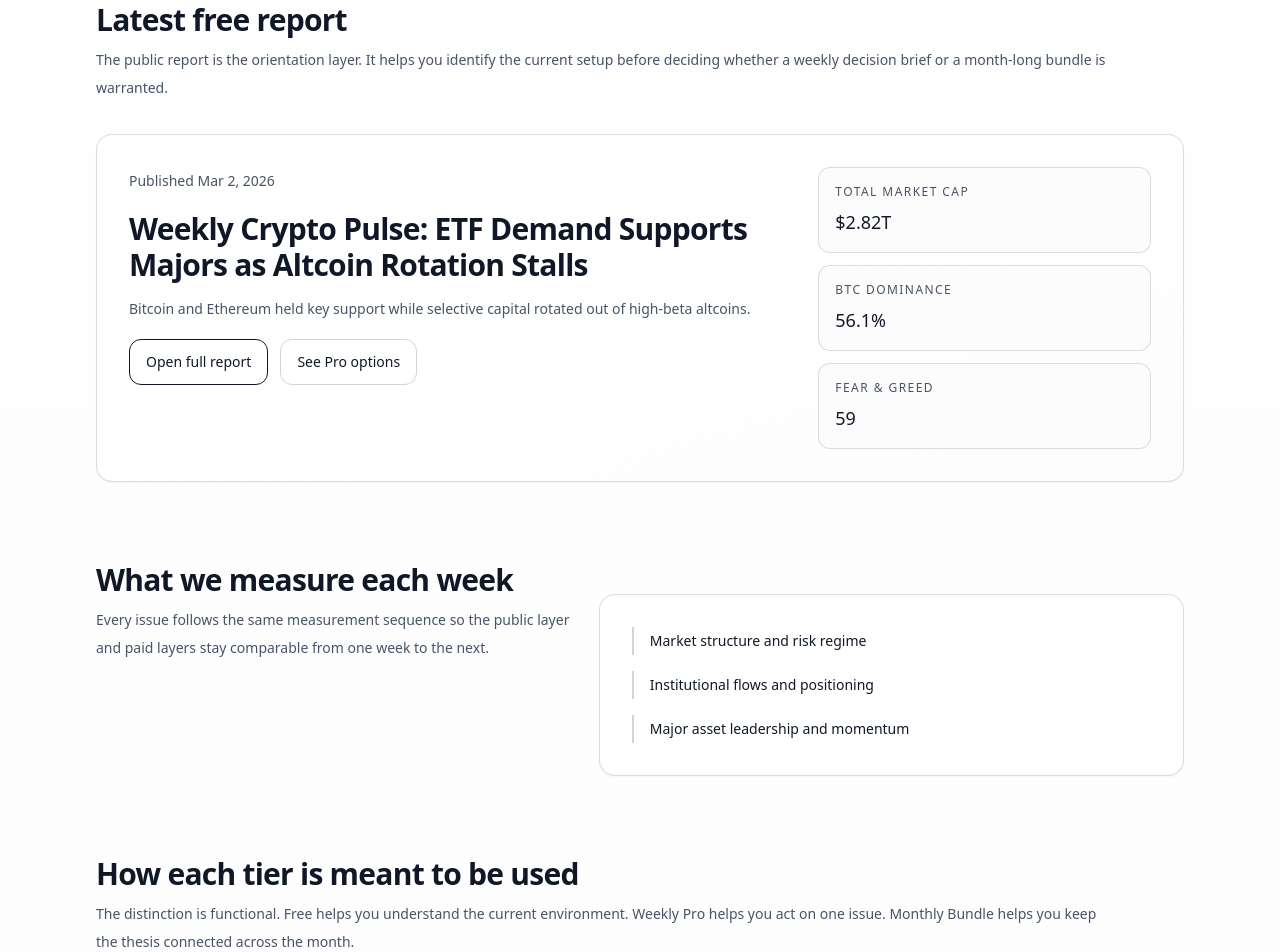
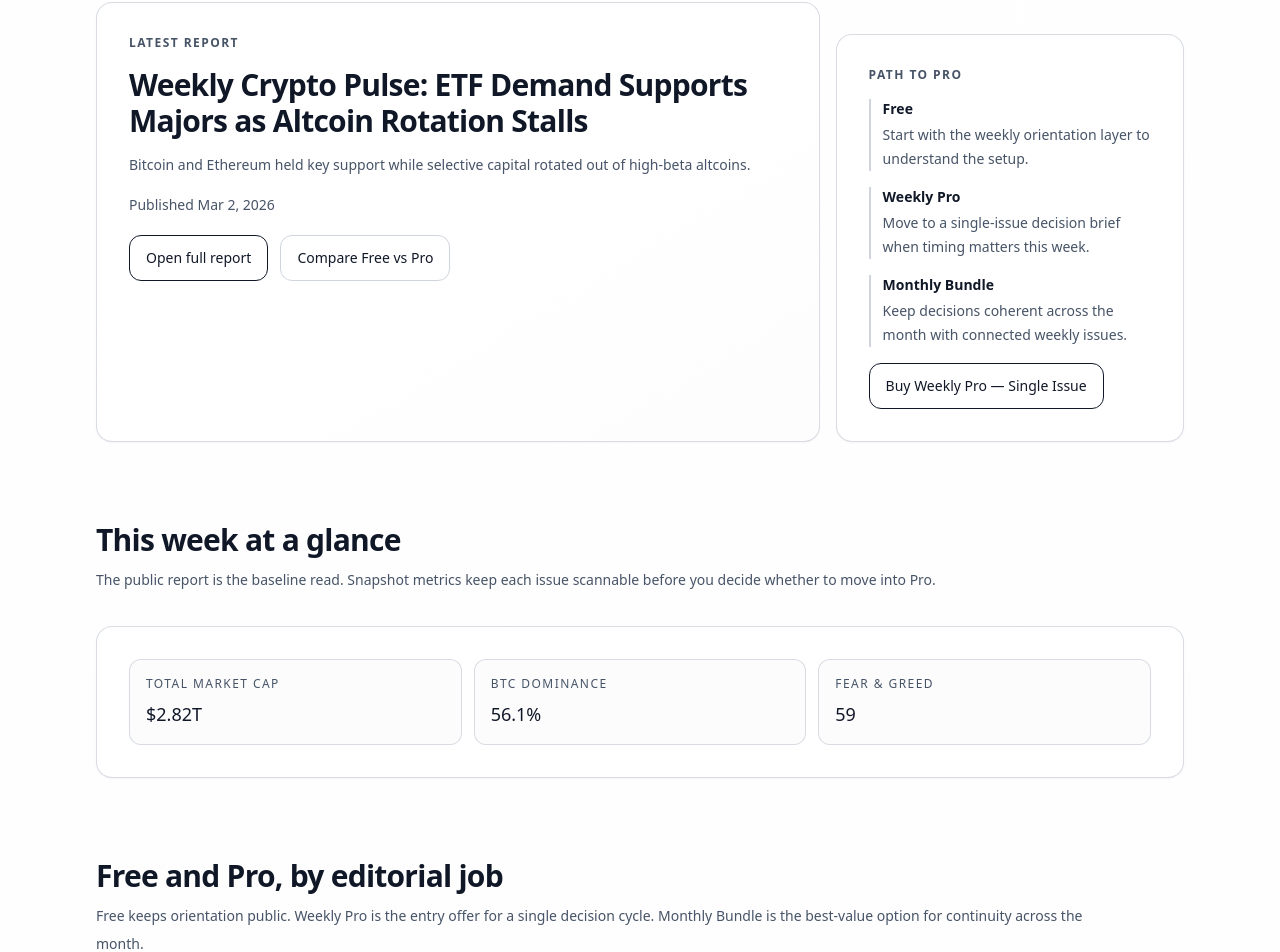
Before and after one commit to castanhf/Weekly-Crypto-Pulse, a Next.js app: page / in a window 1280 px wide. Shown: the part 620-1572 px from the top of the page. Built offline with nearby package versions, Linux system fonts and the light colour scheme; no server answers.

Commit message:
Refine homepage hierarchy and clarify Free-to-Pro path

```diff
--- a/app/page.tsx
+++ b/app/page.tsx
@@ -16,6 +16,21 @@ const METRICS = [
   'Market structure and risk regime',
   'Institutional flows and positioning',
   'Major asset leadership and momentum'
+] as const;
+
+const EDITORIAL_PATH = [
+  {
+    label: 'Free',
+    description: 'Start with the weekly orientation layer to understand the setup.'
+  },
+  {
+    label: 'Weekly Pro',
+    description: 'Move to a single-issue decision brief when timing matters this week.'
+  },
+  {
+    label: 'Monthly Bundle',
+    description: 'Keep decisions coherent across the month with connected weekly issues.'
+  }
 ] as const;
 
 const secondaryCtaClassName =
@@ -56,40 +71,58 @@ export default function HomePage(): JSX.Element {
               Read latest free report
             </Link>
             <Link className={secondaryCtaClassName} href="/pro">
-              Compare paid offers
+              Explore Pro products
             </Link>
           </>
         }
         className="rounded-[2rem] border border-line/80 bg-white px-5 py-6 shadow-[0_20px_50px_rgba(16,24,40,0.06)] sm:px-8 sm:py-8"
-        description="Weekly Crypto Pulse publishes a public market read for orientation, then offers paid products for readers who need a single-week decision brief or month-long follow-through."
+        description="Weekly Crypto Pulse keeps the homepage editorial: one public report for orientation, one paid path for weekly decisions, and one bundle for month-long continuity."
         eyebrow="Weekly crypto research"
-        title="Weekly coverage with a clear ladder from orientation to decision to continuity."
+        title="Read the market setup, then choose the depth you need this week."
       />
 
-      <PageSection aria-labelledby="latest-report-heading">
-        <SectionIntro
-          description="The public report is the orientation layer. It helps you identify the current setup before deciding whether a weekly decision brief or a month-long bundle is warranted."
-          id="latest-report-heading"
-          title="Latest free report"
-        />
-        <SurfaceCard className="space-y-6 bg-gradient-to-br from-white via-white to-paper/80">
-          <div className="grid gap-6 lg:grid-cols-[minmax(0,1.6fr)_minmax(18rem,0.8fr)] lg:items-start">
-            <ContentWidth className="space-y-4" size="feature">
+      <PageSection aria-labelledby="focus-heading" className="grid gap-4 lg:grid-cols-[minmax(0,1.35fr)_minmax(0,0.65fr)] lg:items-stretch">
+        <SurfaceCard className="space-y-4 bg-gradient-to-br from-white via-white to-paper/70">
+          <p className="text-xs font-semibold uppercase tracking-[0.12em] text-muted">Latest report</p>
+          <div className="space-y-3">
+            <h2 className="text-2xl font-semibold tracking-tight sm:text-3xl" id="focus-heading">
+              {latestReport.metadata.title}
+            </h2>
+            <p className="text-sm leading-7 text-muted">{latestReport.metadata.summary}</p>
             <p className="text-sm leading-7 text-muted">Published {formatIsoDate(latestReport.metadata.publishedAt)}</p>
-              <div className="space-y-3">
-                <h3 className="text-2xl font-semibold tracking-tight sm:text-3xl">{latestReport.metadata.title}</h3>
-                <p className="text-sm leading-7 text-muted">{latestReport.metadata.summary}</p>
           </div>
           <div className="flex flex-col gap-3 sm:flex-row sm:flex-wrap">
             <Link className="inline-flex min-h-11 items-center justify-center rounded-xl border border-ink px-4 py-3 text-sm font-medium transition hover:bg-ink hover:text-paper" href={latestReportHref}>
               Open full report
             </Link>
             <Link className={secondaryCtaClassName} href="/pro">
-                  See Pro options
+              Compare Free vs Pro
             </Link>
           </div>
-            </ContentWidth>
-            <dl className="grid gap-3 sm:grid-cols-3 lg:grid-cols-1">
+        </SurfaceCard>
+
+        <SurfaceCard className="space-y-4 border-ink/10 bg-paper/70">
+          <p className="text-xs font-semibold uppercase tracking-[0.12em] text-muted">Path to Pro</p>
+          <div className="space-y-4">
+            {EDITORIAL_PATH.map((step) => (
+              <div className="space-y-1 border-l-2 border-line pl-3" key={step.label}>
+                <p className="text-sm font-semibold text-ink">{step.label}</p>
+                <p className="text-sm leading-6 text-muted">{step.description}</p>
+              </div>
+            ))}
+          </div>
+          <ProCta checkoutTarget={weeklyProCheckoutTarget} label="Buy Weekly Pro — Single Issue" />
+        </SurfaceCard>
+      </PageSection>
+
+      <PageSection aria-labelledby="latest-report-heading">
+        <SectionIntro
+          description="The public report is the baseline read. Snapshot metrics keep each issue scannable before you decide whether to move into Pro."
+          id="latest-report-heading"
+          title="This week at a glance"
+        />
+        <SurfaceCard>
+          <dl className="grid gap-3 sm:grid-cols-3">
             <div className="rounded-xl border border-line/80 bg-paper px-4 py-4">
               <dt className="text-xs uppercase tracking-[0.12em] text-muted">Total market cap</dt>
               <dd className="mt-2 text-lg font-medium">{formatCompactUsd(latestReport.marketSnapshot.totalMarketCapUsd)}</dd>
@@ -103,37 +136,14 @@ export default function HomePage(): JSX.Element {
               <dd className="mt-2 text-lg font-medium">{latestReport.marketSnapshot.fearGreedIndex}</dd>
             </div>
           </dl>
-          </div>
         </SurfaceCard>
       </PageSection>
 
-      <PageSection aria-labelledby="measures-heading" className="grid gap-6 lg:grid-cols-[minmax(0,0.9fr)_minmax(0,1.1fr)] lg:items-start">
-        <SectionIntro
-          description="Every issue follows the same measurement sequence so the public layer and paid layers stay comparable from one week to the next."
-          id="measures-heading"
-          title="What we measure each week"
-        />
-        <SurfaceCard>
-          <ul className="space-y-4 text-sm leading-7 text-ink">
-            {METRICS.map((metric) => (
-              <li className="border-l-2 border-line pl-4" key={metric}>
-                {metric}
-              </li>
-            ))}
-          </ul>
-        </SurfaceCard>
-      </PageSection>
-
-      <TierDifferentiation
-        description="The distinction is functional. Free helps you understand the current environment. Weekly Pro helps you act on one issue. Monthly Bundle helps you keep the thesis connected across the month."
-        title="How each tier is meant to be used"
-      />
-
       <PageSection aria-labelledby="offers-heading">
         <SectionIntro
-          description={`${freeTier.name} remains the public baseline. ${weeklyProTier.name} is the entry offer when this week requires a decision. ${monthlyBundleTier.name} is the best-value offer when you want the month to remain connected from issue to issue.`}
+          description={`${freeTier.name} keeps orientation public. ${weeklyProTier.name} is the entry offer for a single decision cycle. ${monthlyBundleTier.name} is the best-value option for continuity across the month.`}
           id="offers-heading"
-          title="Choose the paid scope that matches the job"
+          title="Free and Pro, by editorial job"
         />
         <SurfaceCard className="space-y-6">
           <div className="grid gap-4 md:grid-cols-3">
@@ -154,6 +164,28 @@ export default function HomePage(): JSX.Element {
           </div>
         </SurfaceCard>
       </PageSection>
+
+      <PageSection aria-labelledby="measures-heading" className="grid gap-6 lg:grid-cols-[minmax(0,0.9fr)_minmax(0,1.1fr)] lg:items-start">
+        <SectionIntro
+          description="Each issue follows the same sequence so Free and Pro stay comparable over time."
+          id="measures-heading"
+          title="What we measure each week"
+        />
+        <SurfaceCard>
+          <ul className="space-y-4 text-sm leading-7 text-ink">
+            {METRICS.map((metric) => (
+              <li className="border-l-2 border-line pl-4" key={metric}>
+                {metric}
+              </li>
+            ))}
+          </ul>
+        </SurfaceCard>
+      </PageSection>
+
+      <TierDifferentiation
+        description="The distinction is functional. Free explains the environment. Weekly Pro supports one decision week. Monthly Bundle keeps the thesis connected across the month."
+        title="How each tier is meant to be used"
+      />
     </PageShell>
   );
 }
```
Also changed, not shown: 1 other file (tests, documents, lock files or other folders). Lines whose indentation alone changed are shown as unchanged.
